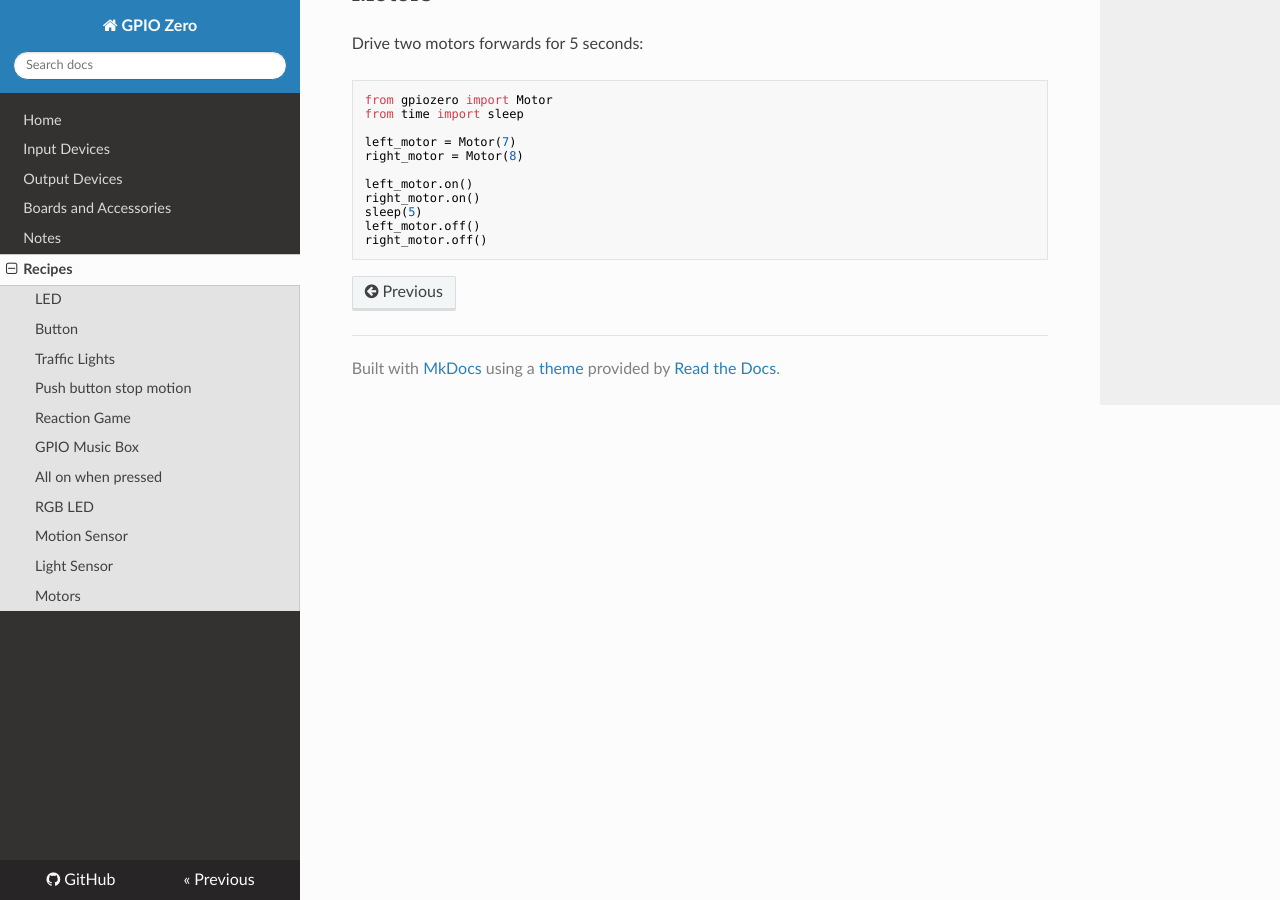
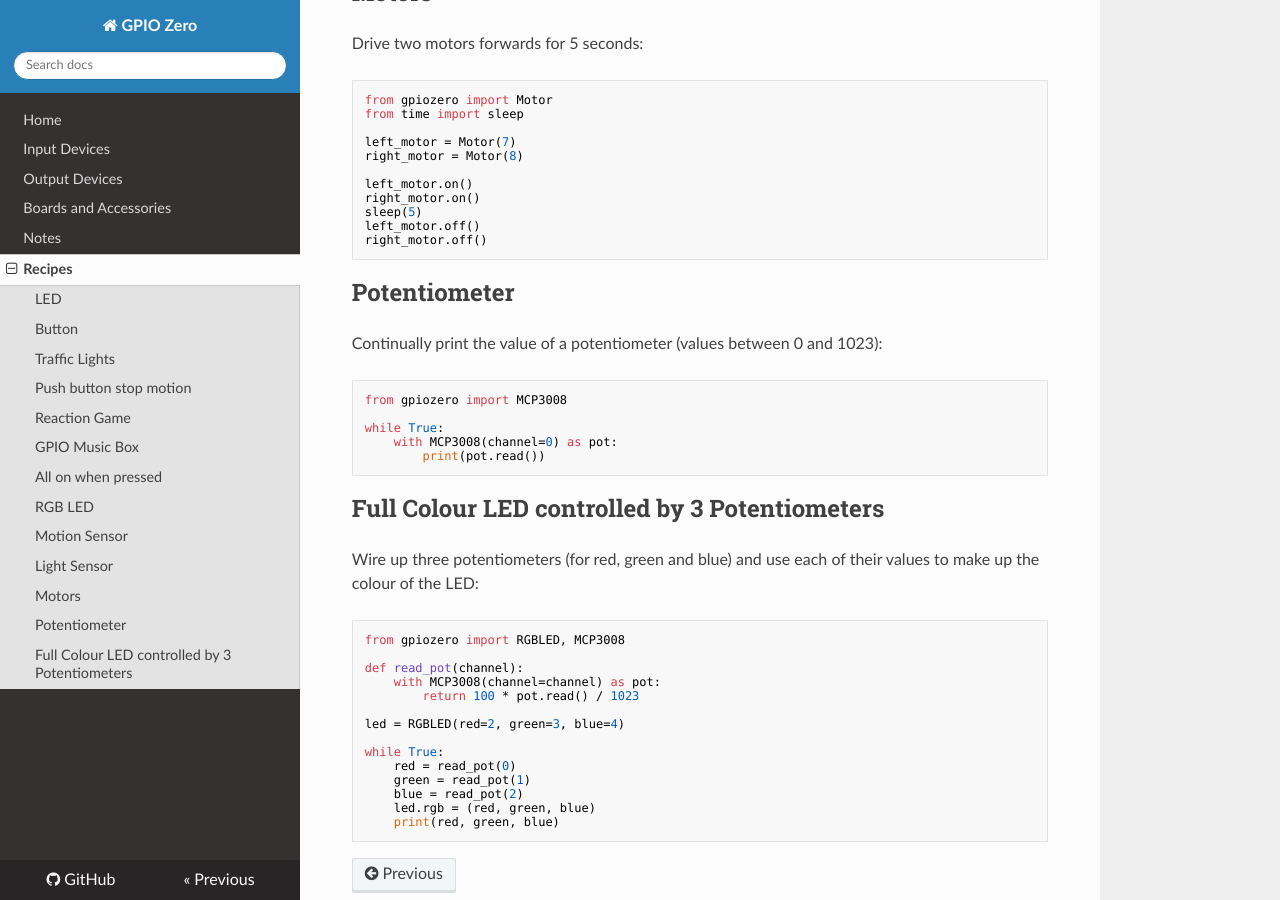
Before and after one commit to gpiozero/gpiozero, an MkDocs documentation site: the page built from docs/recipes.md, in a window 1280 px wide and 900 px high, scrolled down 5493 px. Built offline with MkDocs 1.6.1, drawn with Linux system fonts in a browser that asks for light colours; nearby versions of some CDN libraries; old or Windows-style settings are respelled for this version of MkDocs.

Commit message:
Add MCP3008 and potentiometer example

````diff
--- a/docs/recipes.md
+++ b/docs/recipes.md
@@ -343,3 +343,36 @@ sleep(5)
 left_motor.off()
 right_motor.off()
 ```
+
+## Potentiometer
+
+Continually print the value of a potentiometer (values between 0 and 1023):
+
+```python
+from gpiozero import MCP3008
+
+while True:
+    with MCP3008(channel=0) as pot:
+        print(pot.read())
+```
+
+## Full Colour LED controlled by 3 Potentiometers
+
+Wire up three potentiometers (for red, green and blue) and use each of their values to make up the colour of the LED:
+
+```python
+from gpiozero import RGBLED, MCP3008
+
+def read_pot(channel):
+    with MCP3008(channel=channel) as pot:
+        return 100 * pot.read() / 1023
+
+led = RGBLED(red=2, green=3, blue=4)
+
+while True:
+    red = read_pot(0)
+    green = read_pot(1)
+    blue = read_pot(2)
+    led.rgb = (red, green, blue)
+    print(red, green, blue)
+```
--- a/gpiozero/__init__.py
+++ b/gpiozero/__init__.py
@@ -11,6 +11,7 @@ from .input_devices import (
     MotionSensor,
     LightSensor,
     TemperatureSensor,
+    MCP3008,
 )
 from .output_devices import (
     OutputDevice,
--- a/setup.py
+++ b/setup.py
@@ -21,6 +21,7 @@ setup(
     install_requires=[
         "RPi.GPIO",
         "w1thermsensor",
+        "spidev",
     ],
     long_description=read('README.rst'),
     classifiers=[
````
Also changed, not shown: 1 other file.
